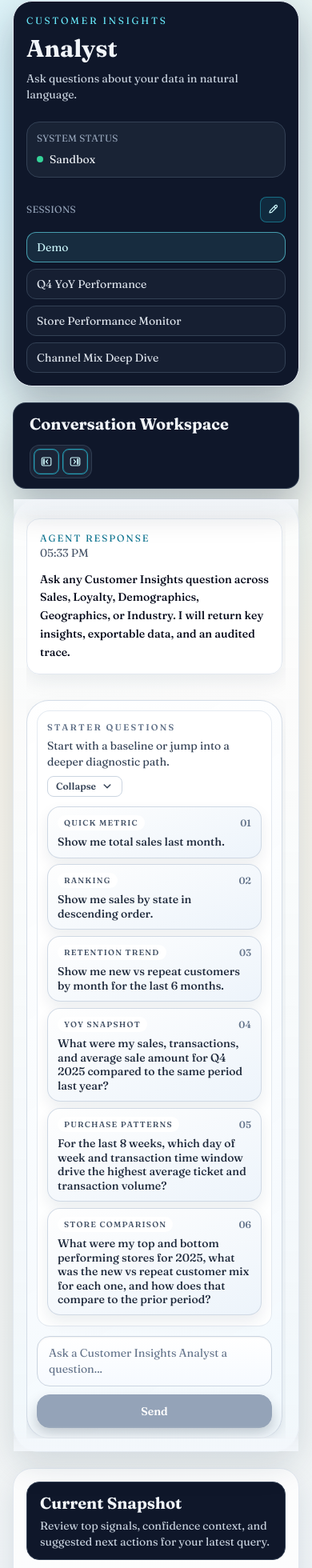
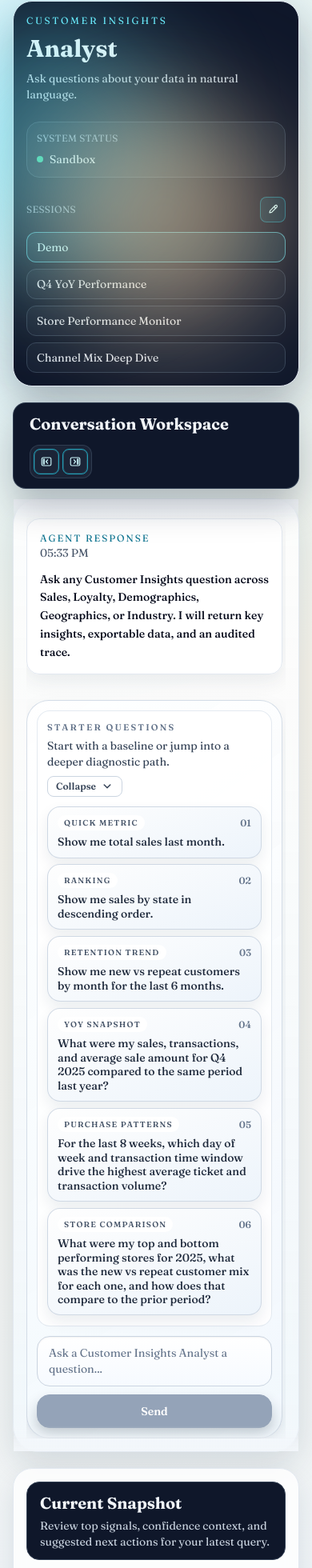
Before and after one commit to jarginphlogging/ci_analyst, a Next.js app in the folder apps/web/: page / in a window 390 px wide. Shown: the part 19-1979 px from the top of the page at 80% size. Built offline with nearby package versions, Linux system fonts and the light colour scheme.

Commit message:
Restore workspace blur effects

```diff
--- a/apps/web/src/components/agent-workspace.tsx
+++ b/apps/web/src/components/agent-workspace.tsx
@@ -803,6 +803,9 @@ export function AgentWorkspace({ initialEnvironment }: AgentWorkspaceProps) {
 
   return (
     <div className="relative min-h-screen overflow-x-clip bg-[radial-gradient(circle_at_10%_10%,#d7f5ff_0,#f5f2e9_38%,#eff4f8_100%)] lg:h-screen lg:overflow-hidden">
+      <div className="pointer-events-none absolute -left-24 top-12 h-80 w-80 rounded-full bg-cyan-300/40 blur-3xl" />
+      <div className="pointer-events-none absolute right-10 top-36 h-72 w-72 rounded-full bg-orange-200/50 blur-3xl" />
+
       <div className={workspaceGridClassName}>
         {isLeftPaneVisible ? (
           <aside className="rounded-3xl border border-slate-200 bg-slate-900 p-4 text-slate-100 shadow-[0_20px_50px_rgba(15,23,42,0.3)] lg:h-[calc(100vh-3rem)] lg:self-start lg:overflow-y-auto">
@@ -930,7 +933,7 @@ export function AgentWorkspace({ initialEnvironment }: AgentWorkspaceProps) {
             </div>
           </header>
 
-          <div className="relative mt-3 flex min-h-0 flex-1 flex-col rounded-[2rem] border border-slate-200/90 bg-[linear-gradient(180deg,rgba(255,255,255,0.82),rgba(241,247,251,0.94))] p-4 pt-5 shadow-[0_18px_40px_rgba(14,44,68,0.13)] lg:overflow-hidden lg:p-5 lg:pt-6">
+          <div className="relative mt-3 flex min-h-0 flex-1 flex-col rounded-[2rem] border border-slate-200/90 bg-[linear-gradient(180deg,rgba(255,255,255,0.82),rgba(241,247,251,0.94))] p-4 pt-5 shadow-[0_18px_40px_rgba(14,44,68,0.13)] backdrop-blur lg:overflow-hidden lg:p-5 lg:pt-6">
             <div
               aria-hidden="true"
               className="pointer-events-none absolute inset-x-0 top-0 z-10 h-8 bg-[linear-gradient(180deg,rgba(243,247,251,0.92)_0%,rgba(243,247,251,0.72)_38%,rgba(243,247,251,0.28)_68%,rgba(243,247,251,0)_100%)]"
@@ -1183,7 +1186,7 @@ export function AgentWorkspace({ initialEnvironment }: AgentWorkspaceProps) {
         </section>
 
         {isRightPaneVisible ? (
-          <aside className="rounded-3xl border border-slate-200 bg-white/80 p-4 shadow-[0_14px_32px_rgba(14,44,68,0.1)] lg:h-[calc(100vh-3rem)] lg:self-start lg:overflow-y-auto">
+          <aside className="rounded-3xl border border-slate-200 bg-white/80 p-4 shadow-[0_14px_32px_rgba(14,44,68,0.1)] backdrop-blur lg:h-[calc(100vh-3rem)] lg:self-start lg:overflow-y-auto">
           <div className="rounded-2xl border border-slate-700 bg-slate-900 px-4 py-3">
             <p className="text-xl font-bold text-slate-100">Current Snapshot</p>
             <p className="mt-1 text-sm text-slate-300">
```
